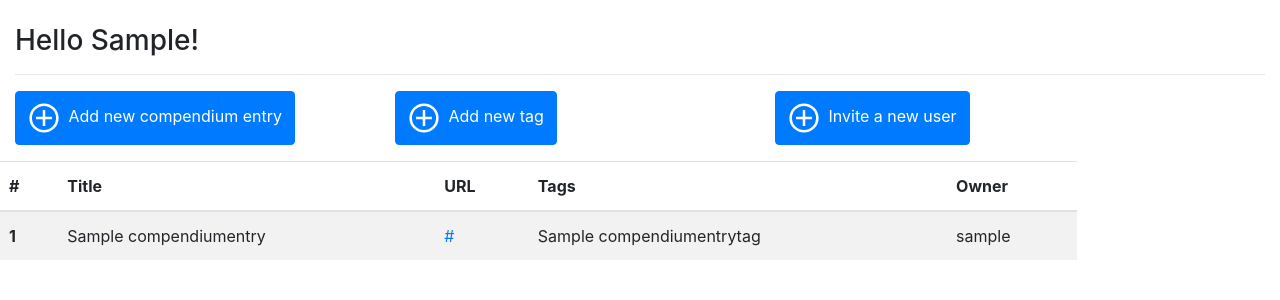
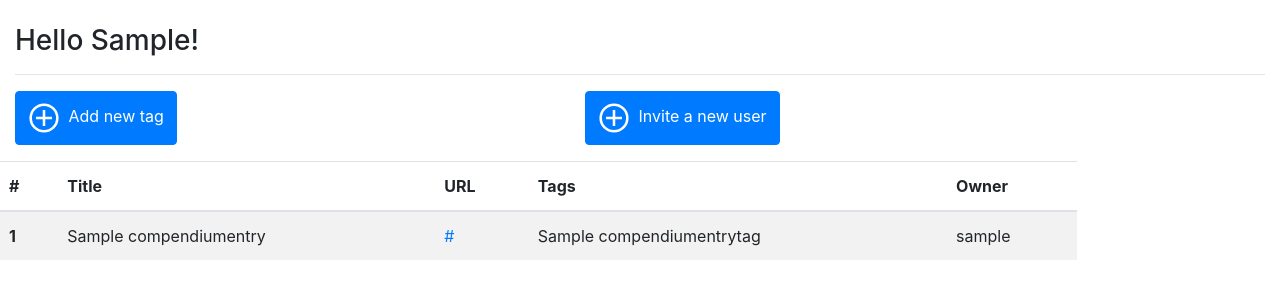
Before and after one commit to The-Encryption-Compendium/the-encryption-compendium, a Django app: page /research/dashboard in a window 1280 px wide. Shown: the part 58-358 px from the top of the page. Run offline with Django 3.2, Linux system fonts and the light colour scheme; a user stored in the database is signed in; tables that the repository leaves empty hold one stand-in row (values such as "Sample post"); some libraries are stand-ins or nearby versions.

Commit message:
moving add entry link from dashboard to dropdown

```diff
--- a/src/templates/dashboard.html
+++ b/src/templates/dashboard.html
@@ -9,18 +9,6 @@
 {% load static %}
 <div class="container mx-md-n5">
   <div class="row">
-    {# Button to add new compendium entries #}
-    <div class="col px-md-5">
-      <a id="new_article_link" href="{% url 'research new article' %}">
-        <button class="btn btn-primary">
-          <div class="my-1">
-            <img class="action-icon mr-1" src="{% static 'svg/add.svg' %}">
-            Add new compendium entry
-          </div>
-        </button>
-      </a>
-    </div>
-
 
     {# Button to add new tags #}
     <div class="col px-md-5">
```
